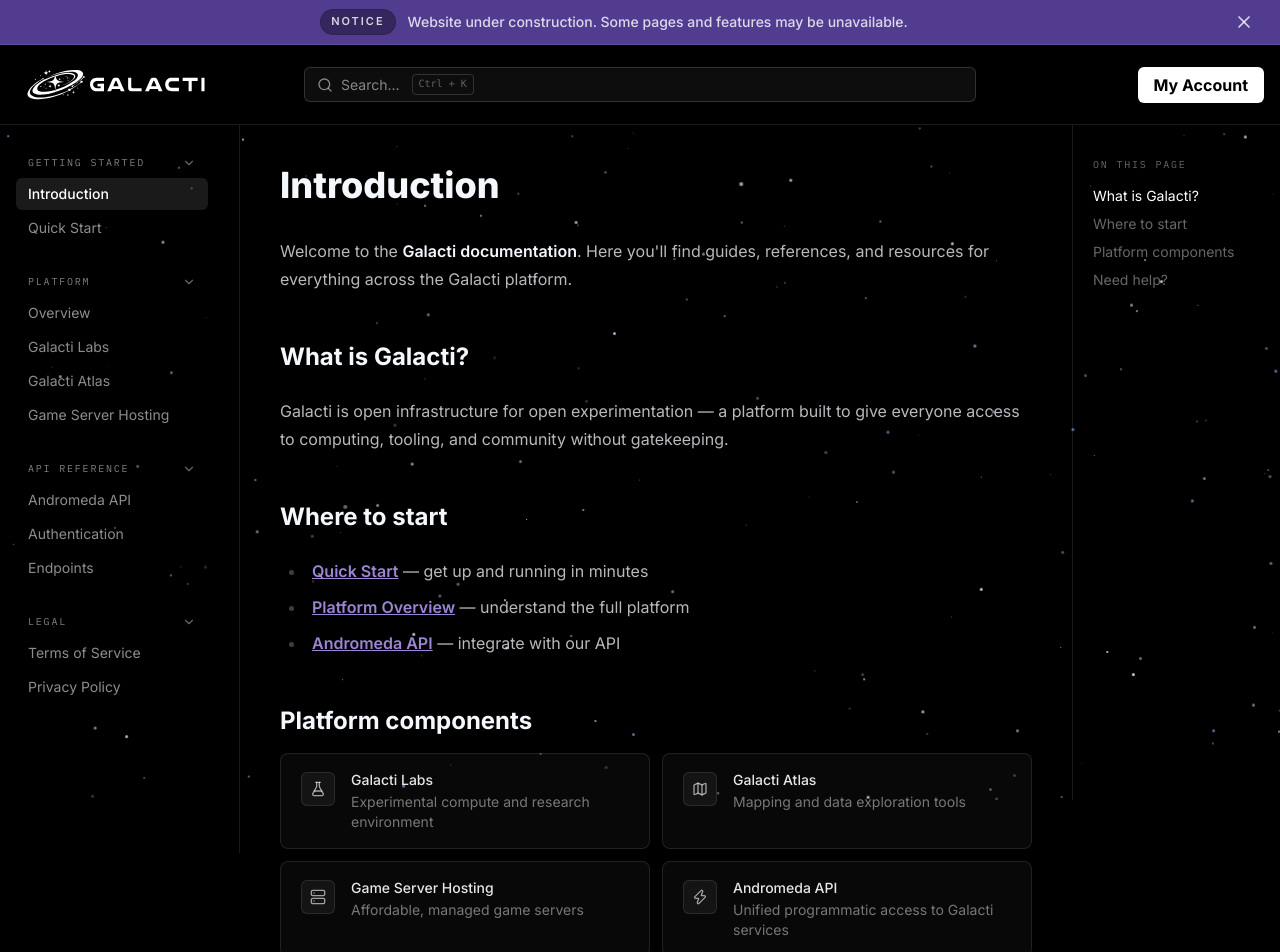
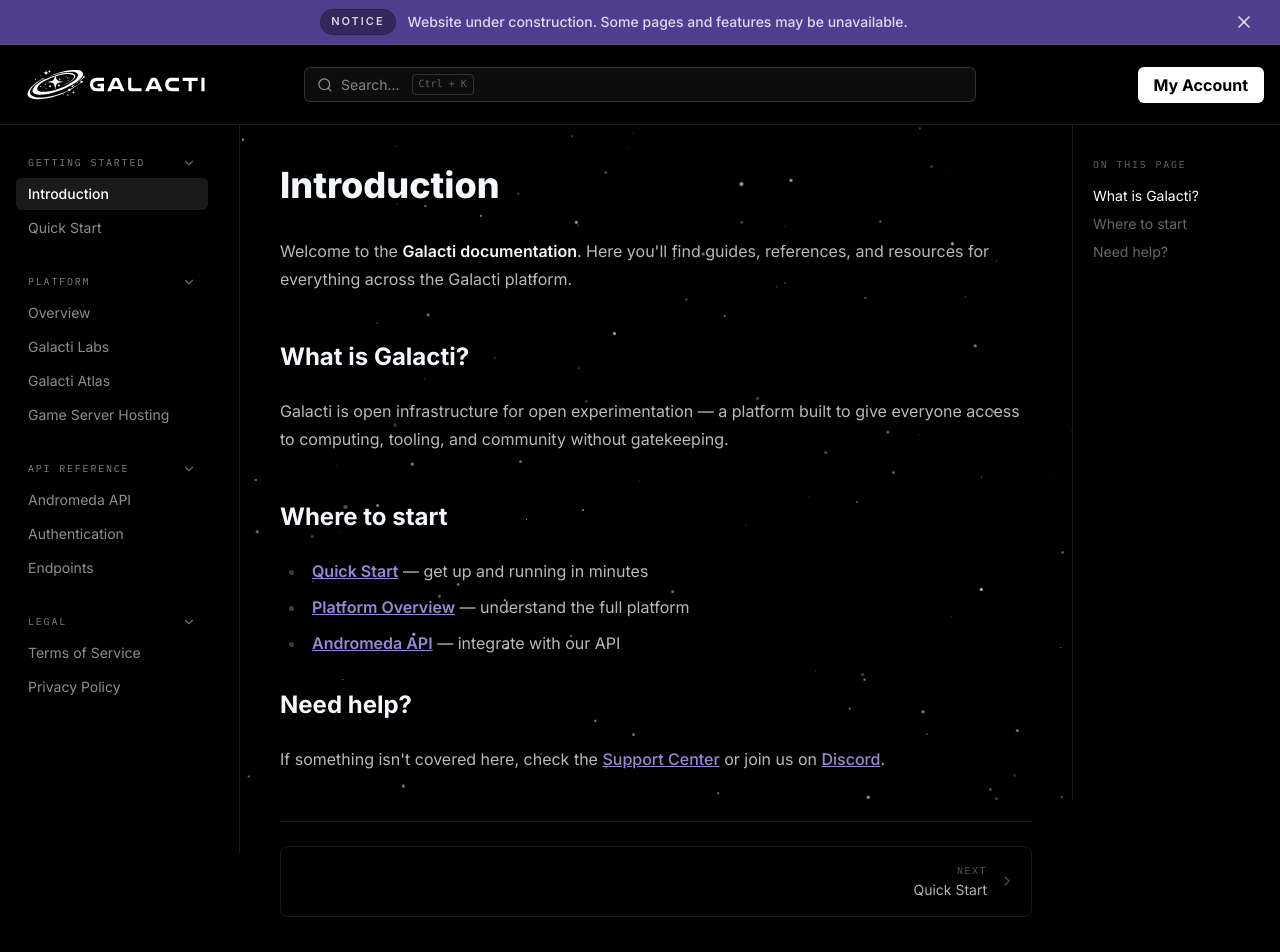
Before and after one commit to Galacti-Official/docs, a Next.js app: page / in a window 1280 px wide. Shown: the top 952 px of the page. Built offline with nearby package versions, Linux system fonts and the light colour scheme.

Commit message:
small updates

```diff
--- a/components/DocSidebar.tsx
+++ b/components/DocSidebar.tsx
@@ -83,7 +83,7 @@
   return (
     <>
       {/* Desktop sidebar */}
-      <aside className="dashboard-scrollbar hidden md:block sticky top-[4.5rem] h-[calc(100vh-4.5rem)] w-60 shrink-0 overflow-y-auto border-r border-white/10">
+      <aside className="dashboard-scrollbar hidden md:block sticky top-[4.5rem] h-[calc(100vh-4.5rem)] w-60 shrink-0 overflow-y-auto bg-black border-r border-white/10">
         {nav}
       </aside>
 
--- a/components/TableOfContents.tsx
+++ b/components/TableOfContents.tsx
@@ -46,7 +46,7 @@
   if (headings.length === 0) return null;
 
   return (
-    <aside className="dashboard-scrollbar hidden xl:block sticky top-[var(--navbar-height)] h-[calc(100vh-var(--navbar-height))] w-52 shrink-0 overflow-y-auto border-l border-white/10 px-5 py-8">
+    <aside className="dashboard-scrollbar hidden xl:block sticky top-[var(--navbar-height)] h-[calc(100vh-var(--navbar-height))] w-52 shrink-0 overflow-y-auto bg-black border-l border-white/10 px-5 py-8">
       <p className="mb-3 font-subheading text-[10px] uppercase tracking-[0.18em] text-white/40">
         On this page
       </p>
--- a/src/app/page.tsx
+++ b/src/app/page.tsx
@@ -3,39 +3,11 @@
 import DocPagination from "@/components/DocPagination";
 import Link from "next/link";
 import type { Metadata } from "next";
-import { FlaskConical, Map, Server, Zap } from "lucide-react";
 
 export const metadata: Metadata = {
   title: "Introduction — Galacti Docs",
   description: "Welcome to the Galacti documentation.",
 };
-
-const components = [
-  {
-    name: "Galacti Labs",
-    desc: "Experimental compute and research environment",
-    href: "/platform/labs",
-    icon: FlaskConical,
-  },
-  {
-    name: "Galacti Atlas",
-    desc: "Mapping and data exploration tools",
-    href: "/platform/atlas",
-    icon: Map,
-  },
-  {
-    name: "Game Server Hosting",
-    desc: "Affordable, managed game servers",
-    href: "/platform/hosting",
-    icon: Server,
-  },
-  {
-    name: "Andromeda API",
-    desc: "Unified programmatic access to Galacti services",
-    href: "/api",
-    icon: Zap,
-  },
-];
 
 export default function HomePage() {
   return (
@@ -71,26 +43,6 @@
                 {" "}— integrate with our API
               </li>
             </ul>
-
-            <h2 id="platform-components">Platform components</h2>
-          </div>
-
-          <div className="not-prose xl:max-w-3xl mt-4 grid grid-cols-1 sm:grid-cols-2 gap-3">
-            {components.map(({ name, desc, href, icon: Icon }) => (
-              <Link
-                key={name}
-                href={href}
-                className="group flex items-start gap-4 rounded-lg border border-white/10 bg-white/[0.03] px-5 py-4 transition hover:border-white/20 hover:bg-white/[0.06]"
-              >
-                <span className="mt-0.5 rounded-md border border-white/10 bg-white/5 p-2 text-white/60 group-hover:text-white/90 transition">
-                  <Icon className="h-4 w-4" />
-                </span>
-                <div>
-                  <p className="text-sm font-medium text-white/90">{name}</p>
-                  <p className="mt-0.5 text-sm text-white/45">{desc}</p>
-                </div>
-              </Link>
-            ))}
           </div>
 
           <div className="prose prose-invert docs-prose max-w-none xl:max-w-3xl mt-8">
@@ -98,7 +50,7 @@
             <p>
               If something isn&apos;t covered here, check the{" "}
               <a href="https://support.galacti.org">Support Center</a> or join us on{" "}
-              <a href="https://discord.gg/galacti">Discord</a>.
+              <a href="https://discord.gg/QmB9agMj6t">Discord</a>.
             </p>
           </div>
           <DocPagination />
```
